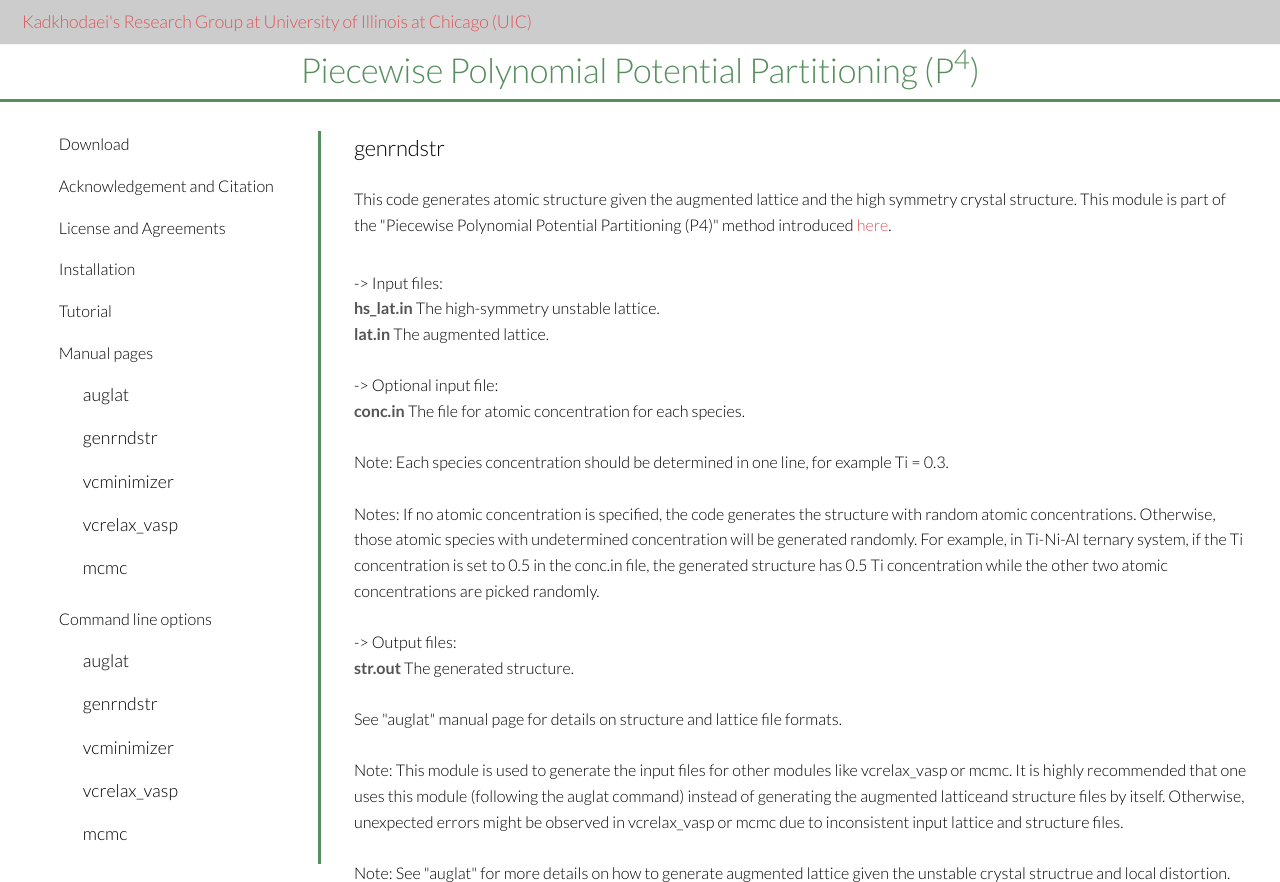
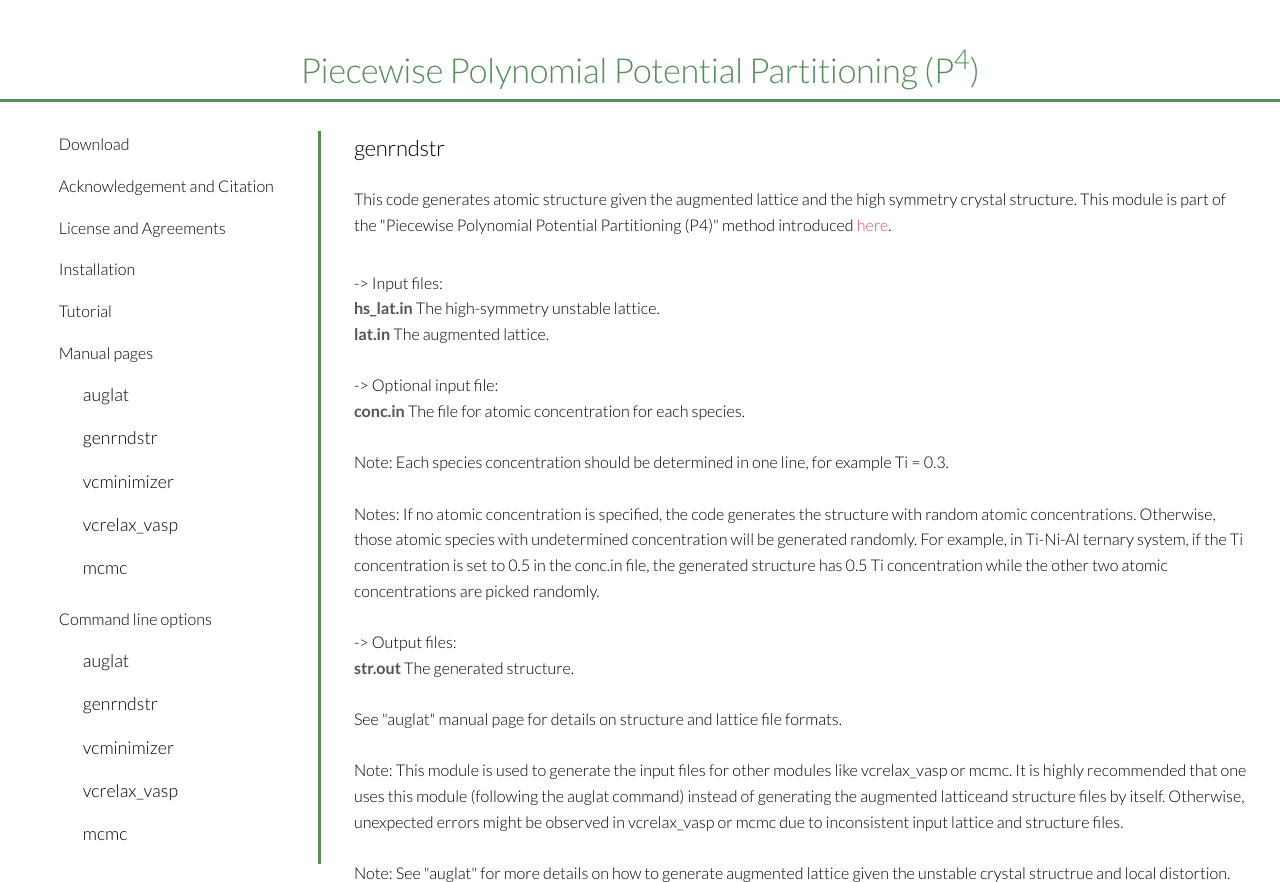
Before and after one commit to sarakad/P4, a plain HTML site: page genrndstrman.html in a window 1280 px wide. Shown: the top 882 px of the page. Drawn offline with Linux system fonts and the light colour scheme.

Commit message:
Update genrndstrman.html

```diff
--- a/genrndstrman.html
+++ b/genrndstrman.html
@@ -27,10 +27,7 @@
 	<body>
 
 		<!-- Header -->
-                <header id="header" >
-				<h1><a href="index.html">Kadkhodaei's Research Group at University of Illinois at Chicago (UIC)<span></span> </a></h1> <!--by Html5webtemplates.co.uk-->
 
-		</header>
         <header class="majorcenter">
 					<h2>Piecewise Polynomial Potential Partitioning (P<sup>4</sup>)</h2>
 
```
